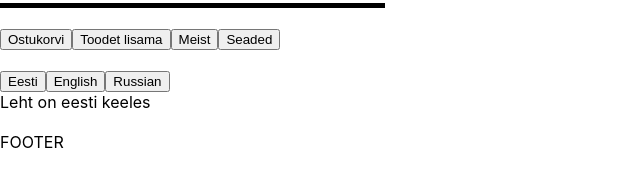
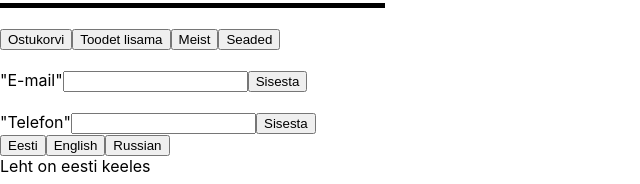
Before and after one commit to Mulk78/VeikoT, a React (Create React App) app in the folder veebipood/: page /seaded in a window 1280 px wide. Shown: the part 213-397 px from the top of the page, without its empty margins (0-640 px from the left). Built offline with nearby package versions, Linux system fonts and the light colour scheme.

Commit message:
16.01.23

```diff
--- a/veebipood/src/pages/Meist.js
+++ b/veebipood/src/pages/Meist.js
@@ -1,7 +1,10 @@
 
 function Meist() {
   return (
-    <div>Meist</div>
+    <div>
+    <div>Meie email: {localStorage.getItem("email")} </div>
+    <div>Meie telefon:  {localStorage.getItem("telefon") } </div>
+    </div>
   )
 }
 
--- a/veebipood/src/pages/Seaded.js
+++ b/veebipood/src/pages/Seaded.js
@@ -1,7 +1,9 @@
-import { useState } from "react";
+import { useRef, useState } from "react";
 
 function Seaded() {
    const [keel, uuendakeel] = useState (localStorage.getItem("keel") || "EE" );
+   const emailViide = useRef ();
+   const telefonViide = useRef();
 
    // sama, mis function muudaKeel () {}
 const muudaKeelEE = () => {
@@ -16,10 +18,25 @@ const muudaKeelEN = () => {
 const muudaKeelRU = () => {
     uuendakeel ("RU");
     localStorage.setItem("keel" , "RU");
+}
+    const salvestaEmail = () => {
+    localStorage.setItem("email", emailViide.current.value );
            }
+    const salvestaTelefon = () => {
+    localStorage.setItem("telefon", telefonViide.current.value);
+        }
 
   return (
     <div>
+        <br />
+        <label>"E-mail"</label>
+        <input ref={emailViide} type="text" />
+        <button onClick={salvestaEmail}>Sisesta</button>
+        <br />
+        <br />
+        <label>"Telefon"</label>
+        <input ref={telefonViide} type="text" />
+        <button onClick={salvestaTelefon}>Sisesta</button>
         <br />
         <button onClick={muudaKeelEE} >Eesti</button>
         <button onClick={muudaKeelEN} >English</button>
```
